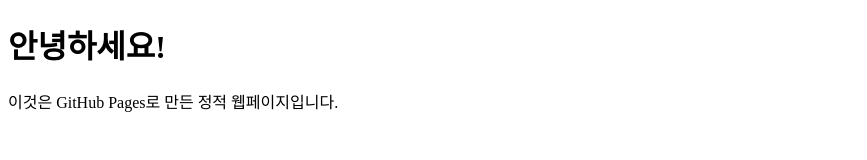
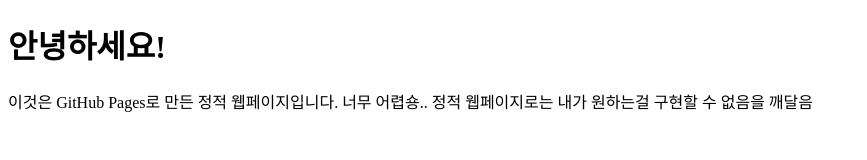
Before and after one commit to sechon636/initialize-this-repository-with-a-README, a plain HTML site: page index.html in a window 1280 px wide. Shown: the whole page, without its empty margins (0-867 px from the left). Drawn offline with Linux system fonts and the light colour scheme.

Commit message:
Update index.html

```diff
--- a/index.html
+++ b/index.html
@@ -7,6 +7,7 @@
 </head>
 <body>
   <h1>안녕하세요!</h1>
-  <p>이것은 GitHub Pages로 만든 정적 웹페이지입니다.</p>
+  <p>이것은 GitHub Pages로 만든 정적 웹페이지입니다.
+    너무 어렵숑.. 정적 웹페이지로는 내가 원하는걸 구현할 수 없음을 깨달음</p>
 </body>
 </html>
```
